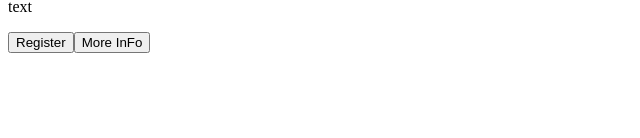
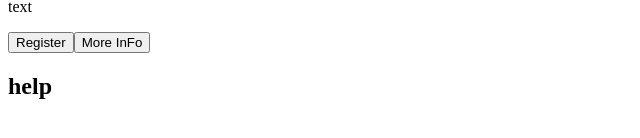
Before and after one commit to artrugh/quotifier, a React (Create React App) app in the folder client/: page / in a window 1280 px wide. Shown: the part 246-384 px from the top of the page, without its empty margins (0-640 px from the left). Built offline with nearby package versions, Linux system fonts and the light colour scheme.

Commit message:
help add something

```diff
--- a/client/src/App.js
+++ b/client/src/App.js
@@ -1,6 +1,6 @@
 import React from "react";
 import AboutElements from "./components/AboutElements";
-
+import Help from "./components/Help";
 function App() {
   return (
     <div className="App">
@@ -11,6 +11,7 @@ function App() {
       <h1>Quotifier</h1>
 
       <AboutElements />
+      <Help />
     </div>
   );
 }
--- /dev/null
+++ b/client/src/components/Help.js
@@ -0,0 +1,11 @@
+import React from "react";
+
+const help = () => {
+  return (
+    <div className="help">
+      <h2>help</h2>
+    </div>
+  );
+};
+
+export default help;
```
Also changed, not shown: client/src/components/help.js (deleted).
